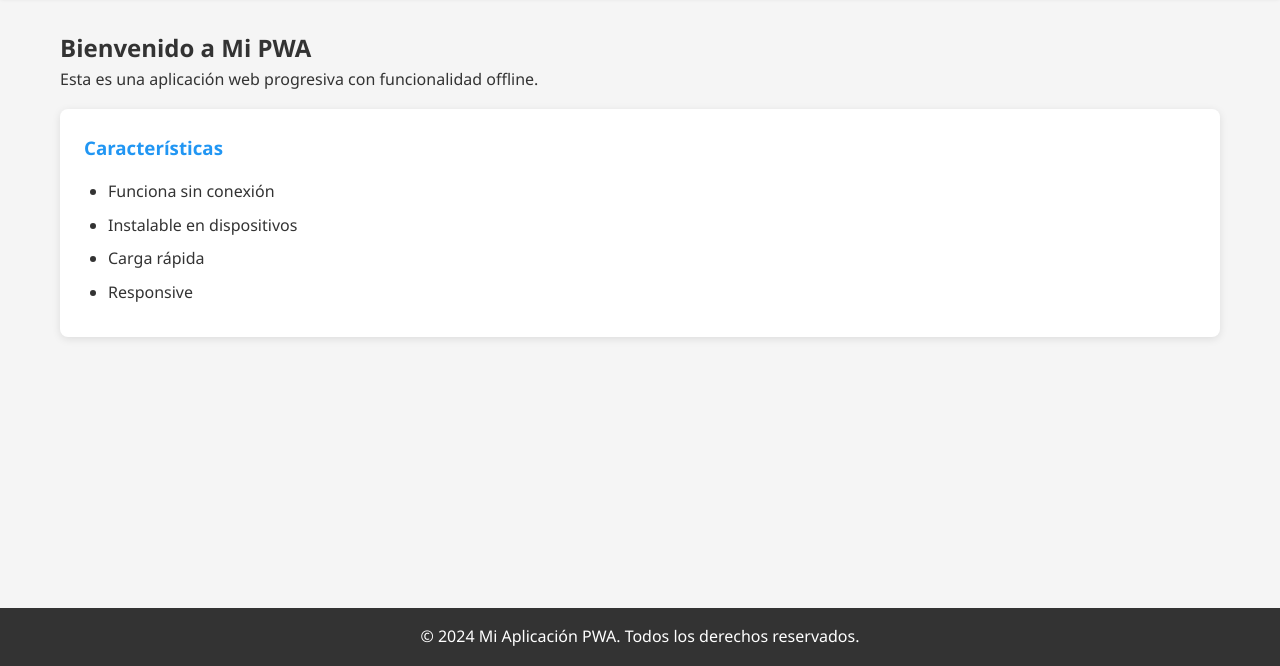
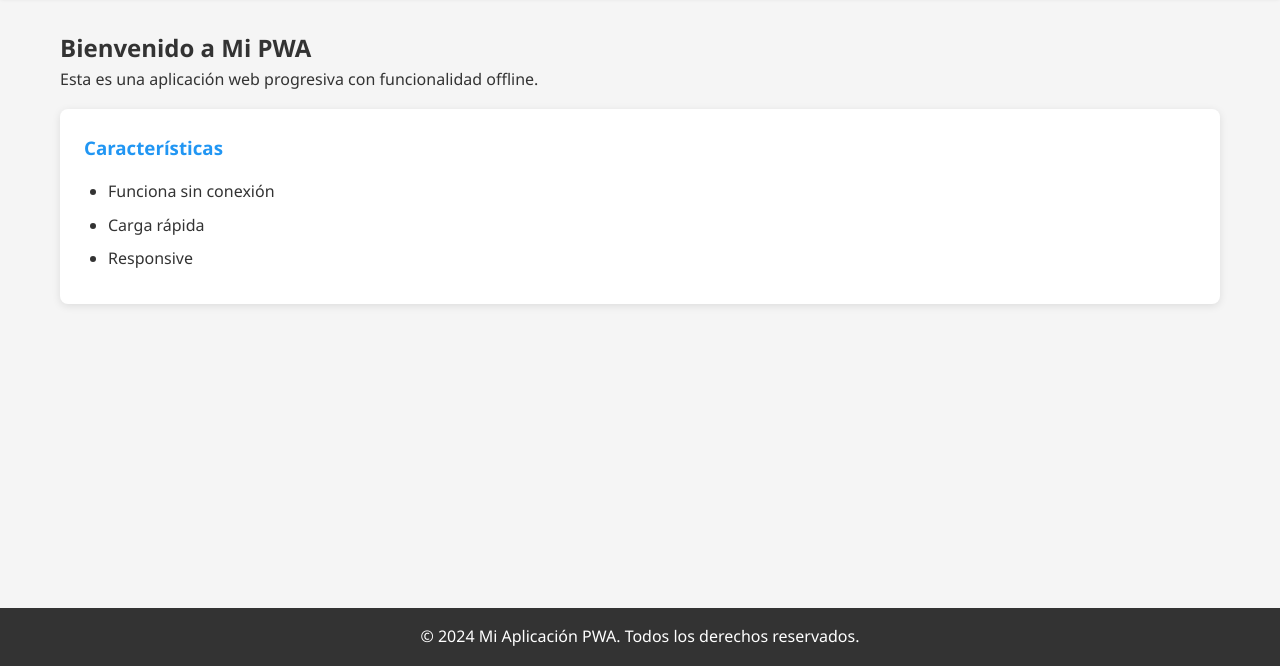
Before and after one commit to Lalo12-max/shell, a plain HTML site: page index.html in a window 1280 px wide. Shown: the part 134-800 px from the top of the page. Drawn offline with Linux system fonts and the light colour scheme.

Commit message:
Remove feature 'Instalable en dispositivos' from list

```diff
--- a/index.html
+++ b/index.html
@@ -42,7 +42,6 @@
                     <h3>Características</h3>
                     <ul>
                         <li>Funciona sin conexión</li>
-                        <li>Instalable en dispositivos</li>
                         <li>Carga rápida</li>
                         <li>Responsive</li>
                     </ul>
```
